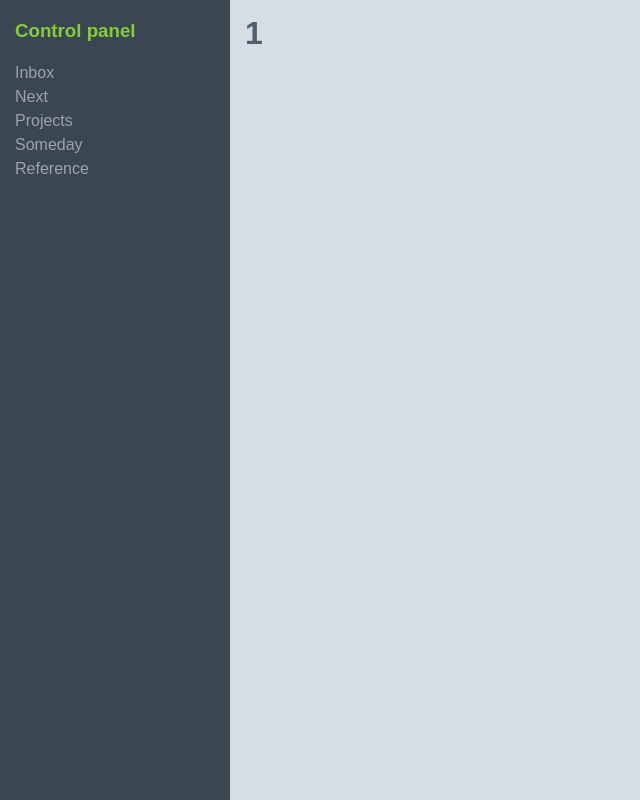
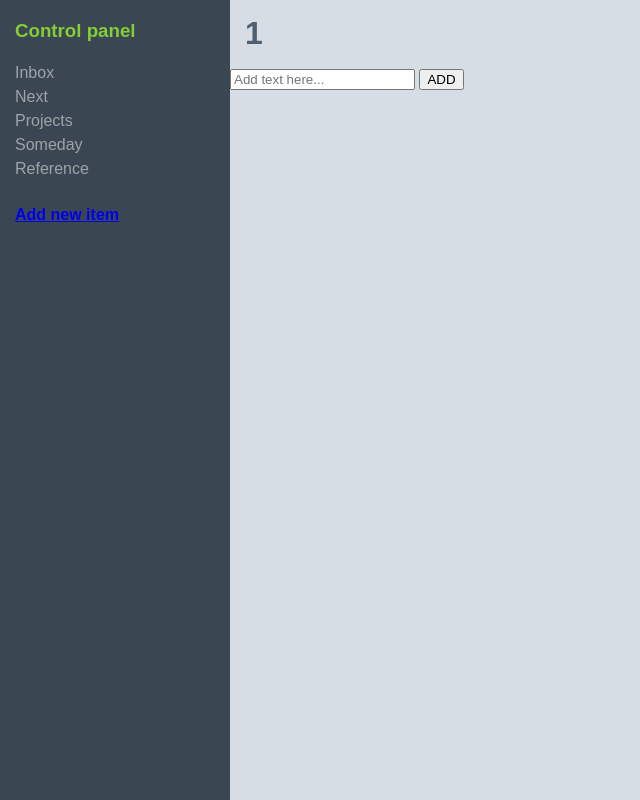
Before and after one commit to bikmarkus/perfectum, a PHP site: page /list/view.php?name=1 in a window 1280 px wide. Shown: the whole page, without its empty margins (0-640 px from the left). Run offline with PHP 8.4, Linux system fonts and the light colour scheme; data that the repository does not hold is empty.

Commit message:
new item form added

```diff
--- /dev/null
+++ b/list/addform.php
@@ -0,0 +1,4 @@
+<form action="" method="POST">
+	<input type="text" placeholder="Add text here..." name="itemtext">
+	<input type="submit" value="ADD">
+</form>
--- a/list/model.php
+++ b/list/model.php
@@ -14,11 +14,12 @@
 		$listDB = dbCon();
 		$query = "SELECT * FROM ".$listName;
 		$listObj = $listDB->query($query);
+		if(!$listObj) return NULL;
 		$listItems = array();
 		try{
 			while($listArr=$listObj->fetch())
 				{
-					$listItems[] = $listArr['item_text'];
+					$listItems[$listArr["id"]] = $listArr['item_text'];
 				}
 			return $listItems;
 			}
--- a/list/view.php
+++ b/list/view.php
@@ -11,29 +11,29 @@
 	<main>
 		<div class="innertube">
 			<h1><?php echo $_REQUEST['name'];
-			/*echo '<pre>';
-			var_dump($_REQUEST['listItems']);
-			echo '</pre>';*/
 			?></h1>
 		</div>
+		<?php if (isset($_REQUEST['listItems'])) { ?>
 		<div class="item-container">
 			<ul class="item-list">
 			<?php
-				$i=0;
-				foreach($_REQUEST['listItems'] as $item){ ?>
+				foreach($_REQUEST['listItems'] as $id => $item){ ?>
 				<li class="item">
 					<div class="item-row">
 						<span>
 							<?php echo $item; ?>
 						</span>
 						<div class="item-controls">
-							<a href="<?php echo $_SERVER['REQUEST_URI']."/del/".++$i; ?>">DEL</a>
+							<a href="<?php echo $_SERVER['REQUEST_URI']."/del/".$id; ?>">DEL</a>
 						</div>
 					</div>
 				</li>
 				<?php } ?>
 			</ul>
 		</div>
+		<?php } else {
+				include_once('addform.php');
+		} ?>
 	</main>
 	<nav id="nav">
 		<div class="innertube">
@@ -45,6 +45,7 @@
 				<li><a href="/list/someday">Someday</a></li>
 				<li><a href="/list/reference">Reference</a></li>
 			</ul>
+			<h4><a href="/list/add">Add new item</a></h4>
 		</div>
 	</nav>
 </body>
```
Also changed, not shown: list/controller.php (+4 -4 lines).
